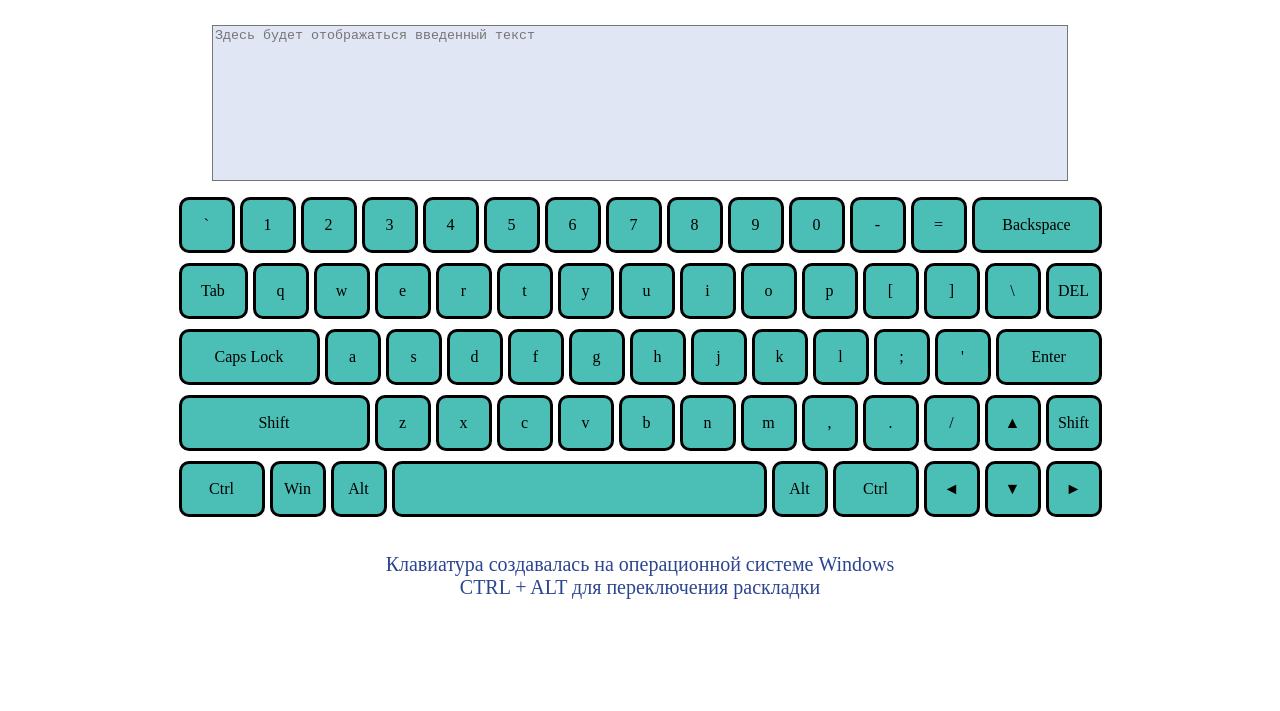
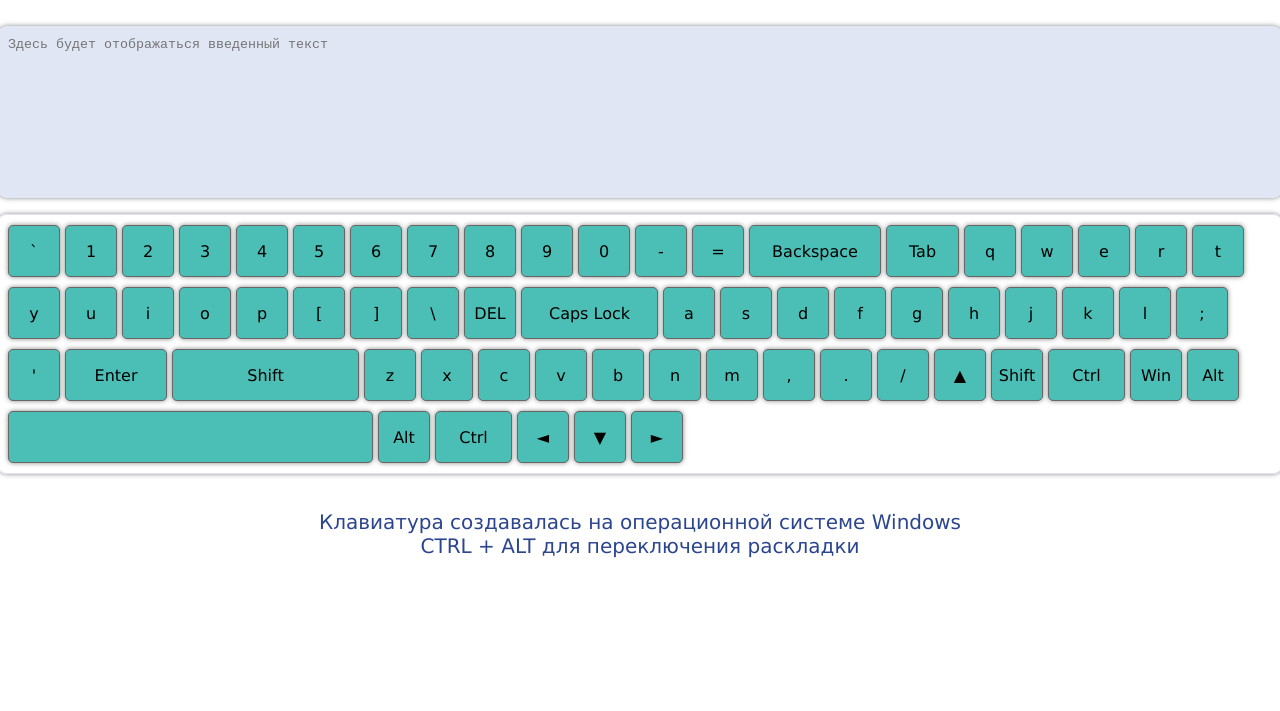
Before and after one commit to AlexHeadGU/Virtual-keyboard, a website built with webpack: page src/index.html in a window 1280 px wide. Shown: the part 89-800 px from the top of the page. Built offline with nearby package versions, Linux system fonts and the light colour scheme.

Commit message:
refactor: css code

```diff
--- a/src/index.js
+++ b/src/index.js
@@ -44,19 +44,21 @@ const tab = keyboard.children[14];
 const cl = keyboard.children[29];
 const enter = keyboard.children[41];
 const shiftLeft = keyboard.children[42];
+// const shiftRight = keyboard.children[54];
 const ctrlLeft = keyboard.children[55];
 const sp = keyboard.children[58];
 const ctrlRight = keyboard.children[60];
 const keysOver = document.querySelectorAll('.key');
 
-bs.style.width = '124px';
-tab.style.width = '63px';
+bs.style.width = '130px';
+tab.style.width = '71px';
 cl.style.width = '135px';
 enter.style.width = '100px';
 shiftLeft.style.width = '185px';
-ctrlLeft.style.width = '80px';
-sp.style.width = '369px';
-ctrlRight.style.width = '80px';
+// shiftRight.style.width = '79px';
+ctrlLeft.style.width = '75px';
+sp.style.width = '363px';
+ctrlRight.style.width = '75px';
 
 // Функционал кнопок
 const switchDirectShift = () => {
--- a/src/sass/abstracts/_key.scss
+++ b/src/sass/abstracts/_key.scss
@@ -5,10 +5,12 @@
     background-color: $COLOR-KEY;
     justify-content: center;
     align-items: center;
-    border: 3px solid black;
+    border: 1px solid #686666;
     width: 50px;
     height: 50px;
-    border-radius: 10px;
+    border-radius: 5px;
+    cursor: pointer;
+    box-shadow: 0 0 5px #888;
 }
 
 .press_key, .caps-is-on {
--- a/src/sass/components/_keyboard.scss
+++ b/src/sass/components/_keyboard.scss
@@ -2,5 +2,10 @@
     display: flex;
     gap: 10px 5px;
     flex-wrap: wrap;
-    width: 923px;
+    width: 100%;
+    user-select: none;
+    border: 1px solid #e1e6f5;
+    box-shadow: 0 0 5px #888;
+    padding: 10px;
+    border-radius: 10px;
 }
--- a/src/sass/components/_textarea.scss
+++ b/src/sass/components/_textarea.scss
@@ -1,6 +1,10 @@
 .text_area {
     resize: none;
     height: 150px;
-    width: 850px;
     background-color: #e1e6f5;
+    border: 1px solid #e1e6f5;
+    box-shadow: 0 0 5px #888;
+    width: 100%;
+    border-radius: 10px;
+    padding: 10px;
 }
--- a/src/sass/layouts/_wrapper.scss
+++ b/src/sass/layouts/_wrapper.scss
@@ -2,5 +2,8 @@
     display: flex;
     align-items: center;
     flex-direction: column;
+    max-width: 873fpx;
+    margin: auto;
     row-gap: 1rem;
+    font-family: Verdana, Geneva, Tahoma, sans-serif;
 }
```
Also changed, not shown: dist/index.html.
